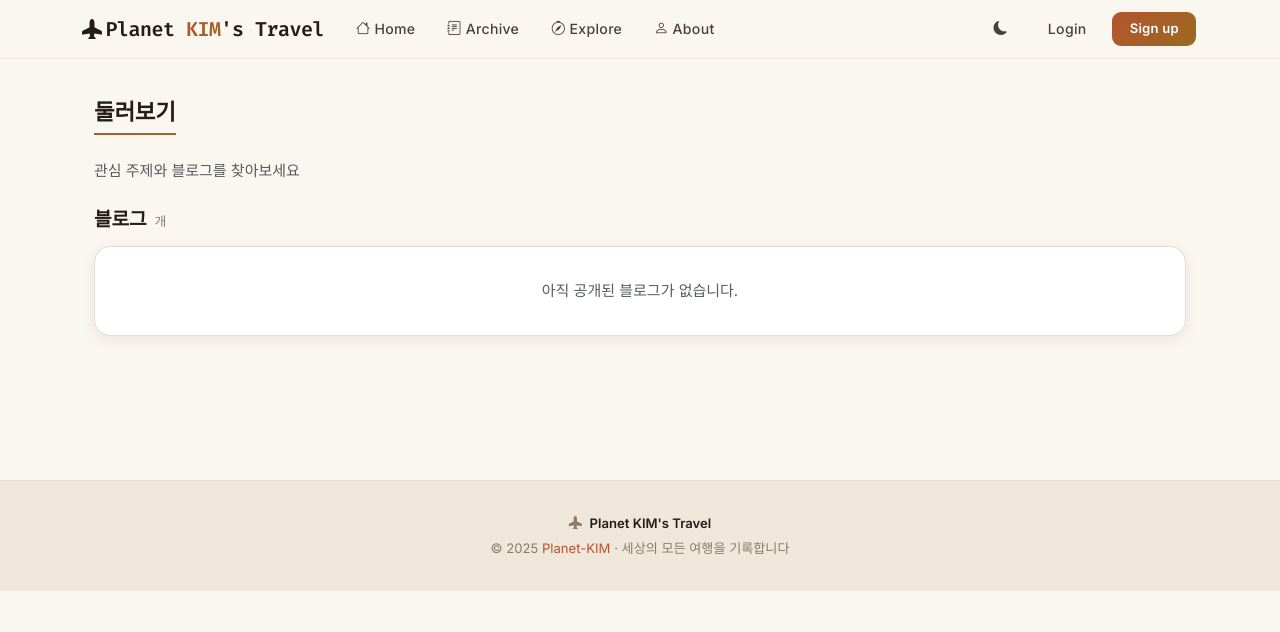
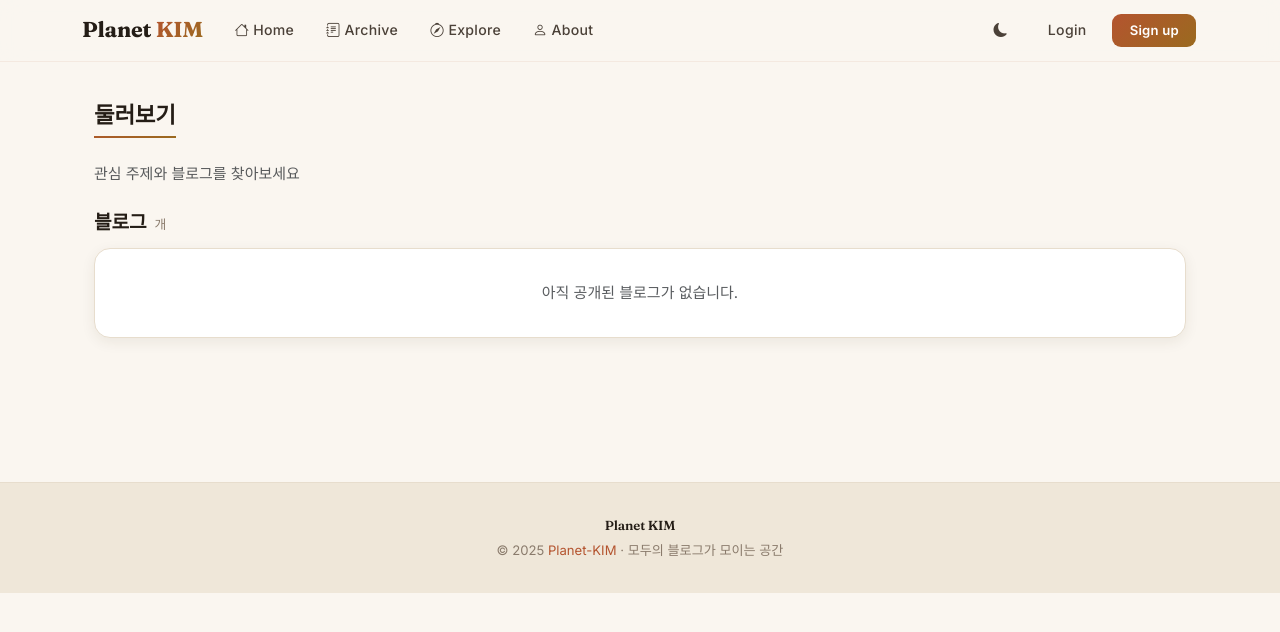
Before and after one commit to Planet-KIM/myblog, a Python web app: template app/templates/explore.html in a window 1280 px wide. Shown: the top 632 px of the page. Run offline with Jinja, Linux system fonts and the light colour scheme; the template is opened without the code that fills it, so the values that code supplies are empty; some web fonts are replaced.

Commit message:
style: topic-neutral portal branding (not travel-specific)
- Portal is multi-topic (coding, lectures, daily, …), so drop travel-only
  branding: rename to "Planet KIM" wordmark, remove airplane icon/favicon
  (now a neutral planet mark), and neutralize taglines and hero/empty copy
- Hero, typed phrases, tag/category examples now read as a general blog hub
- og:site_name, JSON-LD SITE_NAME and newsletter sender updated to Planet KIM

```diff
--- a/app/config.py
+++ b/app/config.py
@@ -61,7 +61,7 @@ class Settings(BaseSettings):
     # 실제 발송을 사용하려면 SMTP 설정을 채우고 ENABLE_SEND=true로 둡니다.
     NEWSLETTER_ENABLE_SEND: bool = False
     NEWSLETTER_FROM_EMAIL: str = "no-reply@example.com"
-    NEWSLETTER_FROM_NAME: str = "Planet KIM's Travel"
+    NEWSLETTER_FROM_NAME: str = "Planet KIM"
     NEWSLETTER_SMTP_HOST: str = ""
     NEWSLETTER_SMTP_PORT: int = 587
     NEWSLETTER_SMTP_USERNAME: str = ""
--- a/app/routers/blog/router.py
+++ b/app/routers/blog/router.py
@@ -1251,7 +1251,7 @@ def explore(
             "current_page": page,
             "total_pages": total_pages,
             "total_blogs": total_blogs,
-            "meta_description": "여행 블로그를 둘러보세요 — 활동 중인 블로그 모음",
+            "meta_description": "다양한 주제의 블로그를 둘러보세요 — 활동 중인 블로그 모음",
             "og_title": "Explore Blogs",
         },
     )
--- a/app/services/seo.py
+++ b/app/services/seo.py
@@ -12,7 +12,7 @@ import json
 from datetime import datetime
 from typing import Optional
 
-SITE_NAME = "Planet KIM's Travel"
+SITE_NAME = "Planet KIM"
 
 
 def _abs(request, path_or_url: str) -> str:
--- a/app/templates/_tag_suggestions.html
+++ b/app/templates/_tag_suggestions.html
@@ -3,7 +3,7 @@
    - popular_tags 가 있으면: 클릭하면 입력에 추가되는 인기 태그 칩 #}
 <div class="tag-suggest" style="margin-top:0.4rem; flex-basis:100%; width:100%;">
   <div style="font-size:0.74rem; color:var(--text-muted); font-family:var(--font-mono); margin-bottom:0.3rem;">
-    쉼표로 구분해 입력 · 예: 여행, 방콕, 카페
+    쉼표로 구분해 입력 · 예: 개발, 일상, 리뷰
   </div>
   {% if popular_tags %}
   <div>
--- a/app/templates/base.html
+++ b/app/templates/base.html
@@ -18,11 +18,11 @@
       } catch (e) {}
     })();
   </script>
-  <title>{% block title %}Planet KIM's Travel{% endblock %}</title>
+  <title>{% block title %}Planet KIM{% endblock %}</title>
   <!-- SEO / 공유(OG) 메타: 라우트가 넘긴 값 우선, 없으면 기본값 -->
-  {% set _meta_desc = meta_description | default("세상의 모든 여행을 기록하는 블로그 포털", true) %}
+  {% set _meta_desc = meta_description | default("누구나 자기만의 블로그를 열고 이야기를 나누는 포털", true) %}
   <meta name="description" content="{{ _meta_desc }}">
-  <meta property="og:site_name" content="Planet KIM's Travel">
+  <meta property="og:site_name" content="Planet KIM">
   <meta property="og:type" content="{{ og_type | default('website', true) }}">
   <meta property="og:title" content="{{ og_title | default(self.title(), true) }}">
   <meta property="og:description" content="{{ _meta_desc }}">
@@ -102,16 +102,16 @@
     }
 
     .site-nav .navbar-brand {
-      font-family: var(--font-mono);
-      font-size: 1.25rem;
-      font-weight: 600;
+      font-family: var(--font-display);
+      font-size: 1.35rem;
+      font-weight: 700;
       color: var(--text-primary) !important;
-      letter-spacing: -0.5px;
-      transition: transform var(--transition-fast);
+      letter-spacing: -0.01em;
+      transition: opacity var(--transition-fast);
     }
 
     .site-nav .navbar-brand:hover {
-      transform: translateX(5px);
+      opacity: 0.85;
     }
 
     .site-nav .navbar-brand .accent {
@@ -417,7 +417,7 @@
   <nav class="navbar navbar-expand-lg site-nav" aria-label="주 메뉴">
     <div class="container">
       <a class="navbar-brand" href="/">
-        <i class="bi bi-airplane-fill me-1"></i>Planet <span class="accent">KIM</span>'s Travel
+        Planet <span class="accent">KIM</span>
       </a>
       <button class="navbar-toggler border-0" type="button" data-bs-toggle="collapse" data-bs-target="#navbarNav"
         aria-controls="navbarNav" aria-expanded="false" aria-label="메뉴 열기">
@@ -490,11 +490,10 @@
   <footer class="site-footer">
     <div class="container">
       <p class="mb-1">
-        <i class="bi bi-airplane-fill me-1"></i>
-        <strong style="color:var(--text-primary);">Planet KIM's Travel</strong>
+        <strong class="display-font" style="color:var(--text-primary);">Planet KIM</strong>
       </p>
       <p class="mb-0">
-        &copy; 2025 <a href="https://github.com/Planet-KIM" target="_blank">Planet-KIM</a> · 세상의 모든 여행을 기록합니다
+        &copy; 2025 <a href="https://github.com/Planet-KIM" target="_blank">Planet-KIM</a> · 모두의 블로그가 모이는 공간
       </p>
     </div>
   </footer>
--- a/app/templates/board_categories.html
+++ b/app/templates/board_categories.html
@@ -101,7 +101,7 @@
           <div class="mb-3">
             <label for="name" class="form-label">Name</label>
             <input type="text" class="form-control" id="name" name="name"
-                   required placeholder="e.g. Travel, Study…" />
+                   required placeholder="예: 개발, 일상, 강의…" />
           </div>
 
           <div class="mb-3">
--- a/app/templates/board_select_editor.html
+++ b/app/templates/board_select_editor.html
@@ -426,7 +426,7 @@
       <!-- 미리보기 -->
       <div class="editor-preview">
         <div class="preview-milkdown">
-          <div class="pm-h1"># Travel to Jeju Island</div>
+          <div class="pm-h1"># 나의 첫 글</div>
           <div class="pm-p">The wind carried salt from the sea as I walked along the olle trail...</div>
           <div class="pm-h2">## Day 1: Arriving</div>
           <div class="pm-p">After a short flight from Seoul, the island greeted me with clear skies.</div>
--- a/app/templates/explore.html
+++ b/app/templates/explore.html
@@ -1,6 +1,6 @@
 {% extends "base.html" %}
 
-{% block title %}Explore · Planet KIM's Travel{% endblock %}
+{% block title %}둘러보기 · Planet KIM{% endblock %}
 
 {% block extra_head %}
 <style>
```
Also changed, not shown: app/static/js/home.js (+5 -5 lines), app/templates/index.html (+8 -8 lines), app/static/favicon.svg.
